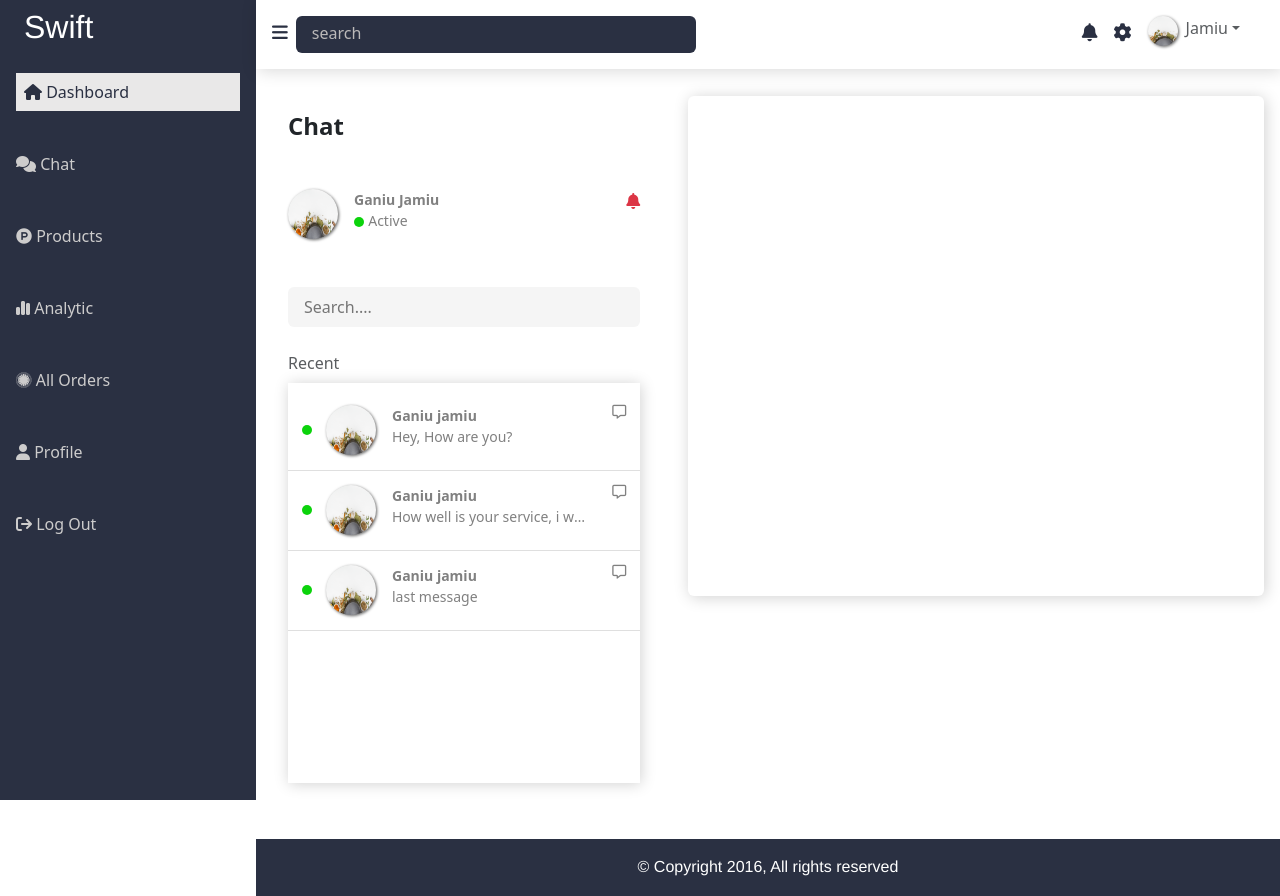
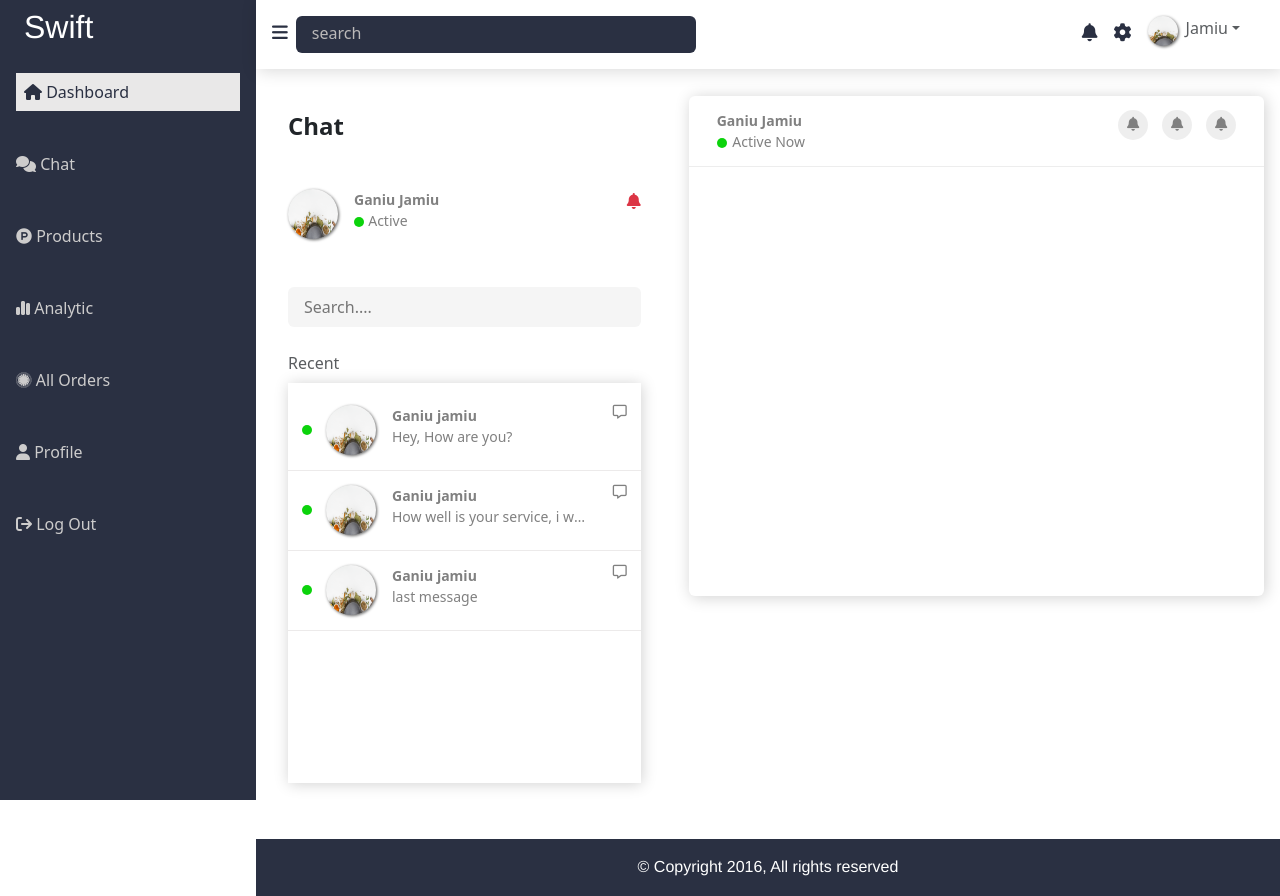
Before and after one commit to mario0070/food-delivery, a React (Vite) app: page /chat in a window 1280 px wide. Built offline with nearby package versions, Linux system fonts and the light colour scheme.

Commit message:
chat box ui

```diff
--- a/public/css/chat.css
+++ b/public/css/chat.css
@@ -5,7 +5,6 @@
 
 .vendor_dashboard .chat .chat_box{
     width: 60%;
-    padding: 1em;
     box-shadow: .1em .1em 1em rgb(209, 209, 209);
     border-radius: 6px;
     height: 500px;
@@ -83,7 +82,7 @@
     padding-bottom: .5em;
     padding-top: 1em;
     justify-content: space-between;
-    border-bottom: 1px solid rgb(223, 223, 223);
+    border-bottom: 1px solid rgb(236, 234, 234);
 }
 
 
@@ -98,3 +97,32 @@
     overflow: hidden;
     text-overflow: ellipsis;
 }
+
+.vendor_dashboard .chat .chat_box .head{
+    justify-content: space-between;
+    color: grey;
+    padding: 1em 2em;
+    font-size: 14px;
+    border-bottom: 1px solid rgb(237, 237, 237);
+}
+
+.vendor_dashboard .chat .chat_box .head i {
+    margin-left: 1em;
+    background-color: rgba(128, 128, 128, 0.132);
+    border-radius: 50%;
+    height: 30px;
+    width: 30px;
+    text-align: center;
+    padding: .5em;
+    color: gray;
+}
+
+.vendor_dashboard .chat .chat_box .dot{
+    width: 10px;
+    height: 10px;
+    border-radius: 50%;
+    background-color: rgb(12, 211, 12);
+    margin-right: .3em;
+    transform: translateY(7px);
+    margin-right: .4em;
+}
--- a/src/pages/chat.jsx
+++ b/src/pages/chat.jsx
@@ -87,7 +87,20 @@ export default function Chat() {
             </div>
 
             <div className="chat_box">
-
+                <div className="head d-flex">
+                  <div className="">
+                    <p className="fw-bold mb-0">Ganiu Jamiu</p>
+                    <div className="d-flex">
+                      <p className="dot mb-0"></p>
+                      <p className="mb-0">Active Now</p>
+                    </div>
+                  </div>
+                  <div className="d-flex">
+                    <i class="fa-solid fa-bell"></i>
+                    <i class="fa-solid fa-bell"></i>
+                    <i class="fa-solid fa-bell"></i>
+                  </div>
+                </div>
             </div>
         </div>
 
```
